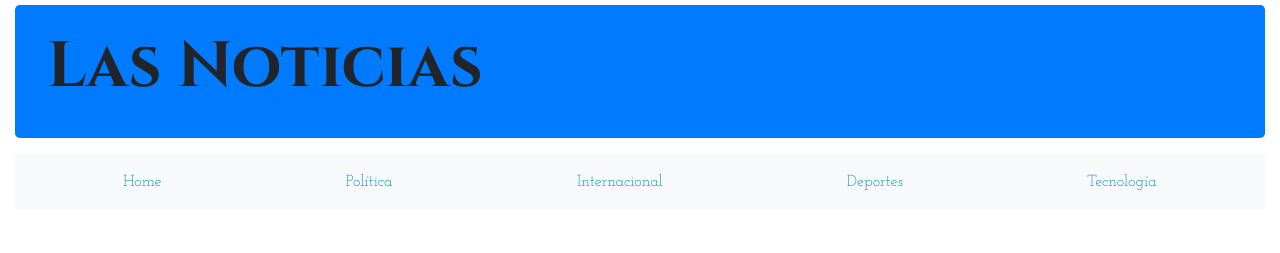
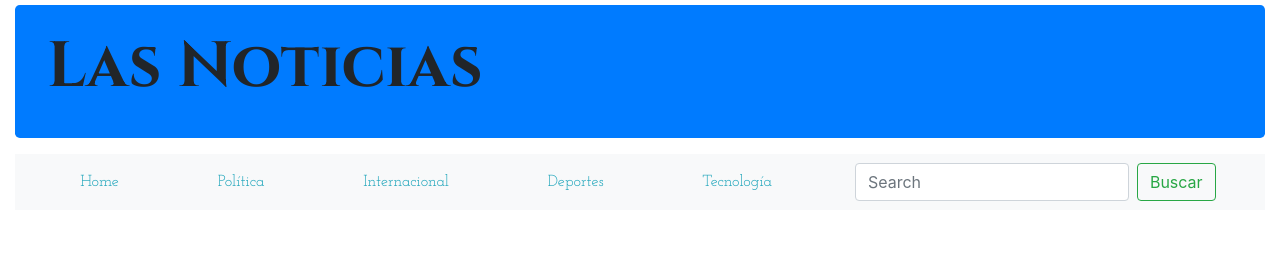
Before and after one commit to JFPedra/News_Room, a React (Create React App) app: page / in a window 1280 px wide. Shown: the top 253 px of the page. Built offline with nearby package versions, Linux system fonts and the light colour scheme; no server answers.

Commit message:
Search working

```diff
--- a/package.json
+++ b/package.json
@@ -1,5 +1,5 @@
 {
-  "name": "news-room",
+  "name": "news-room-searchpending",
   "version": "1.0.0",
   "description": "",
   "keywords": [],
--- a/src/App.js
+++ b/src/App.js
@@ -10,8 +10,19 @@ import {
   TecnologiaContainer
 } from "./containers/CategoryContainer";
 
-export default function App() {
-  //console.log(Home);
+class App extends React.Component {
+  state = { input: "" };
+  handleOnClick() {
+    //dispatch fetchSearchNews
+    this.setState({ input: "" });
+  }
+  handleEnterPressed(e) {
+    if (e.keyCode === 13) {
+      console.warn("enter pressed");
+      this.handleOnClick();
+    }
+  }
+  render() {
     return (
       <>
         <header id="jumbotron" className="jumbotron h-75 mb-3 py-4 bg-primary">
@@ -30,17 +41,44 @@ export default function App() {
           <NavLink id="info" to="/Deporte" className="nav-link text-info">
             Deportes
           </NavLink>
-        <NavLink id="info" to="Tecnologia" className="nav-link text-info">
+          <NavLink id="info" to="/Tecnologia" className="nav-link text-info">
             Tecnología
           </NavLink>
+          <div class="form-inline my-2 my-lg-0">
+            <input
+              class="form-control mr-sm-2"
+              type="search"
+              placeholder="Search"
+              aria-label="Search"
+              onChange={(e) => this.setState({ input: e.target.value })}
+              value={this.state.input}
+              onKeyDown={(e) => this.handleEnterPressed(e)}
+            />
+            <NavLink to="/Search">
+              <button
+                class="btn btn-outline-success my-2 my-sm-0"
+                type="submit"
+                onClick={() => this.handleOnClick()}
+              >
+                Buscar
+              </button>
+            </NavLink>
+          </div>
         </Navbar>
         <Switch>
           <Route exact path="/" component={Home} />
           <Route exact path="/Deporte" component={DeporteContainer} />
           <Route exact path="/Politica" component={PoliticaContainer} />
-        <Route exact path="/Internacional" component={InternacionalContainer} />
+          <Route
+            exact
+            path="/Internacional"
+            component={InternacionalContainer}
+          />
           <Route exact path="/Tecnologia" component={TecnologiaContainer} />
         </Switch>
       </>
     );
   }
+}
+
+export default App;
```
Lines whose indentation alone changed are shown as unchanged.
